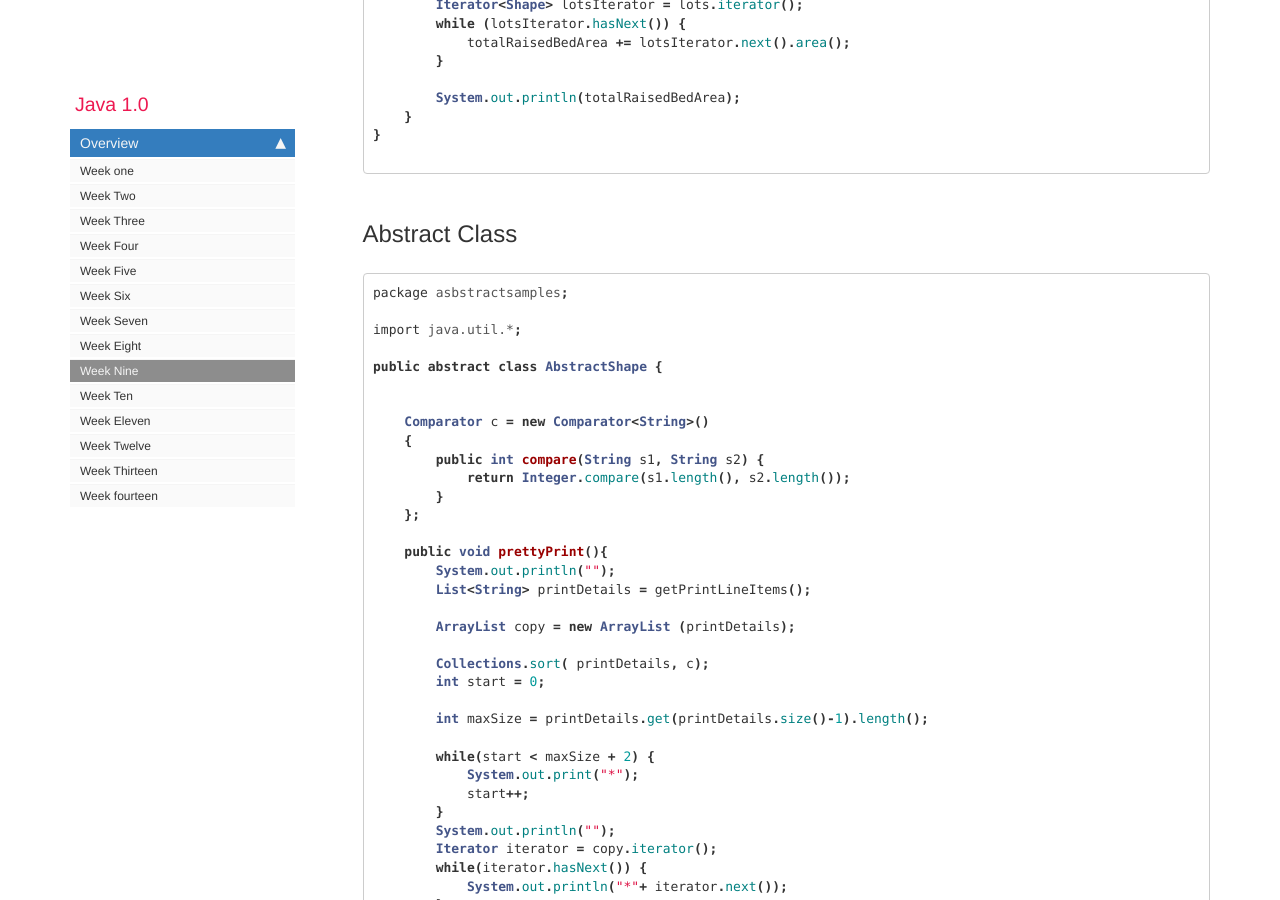
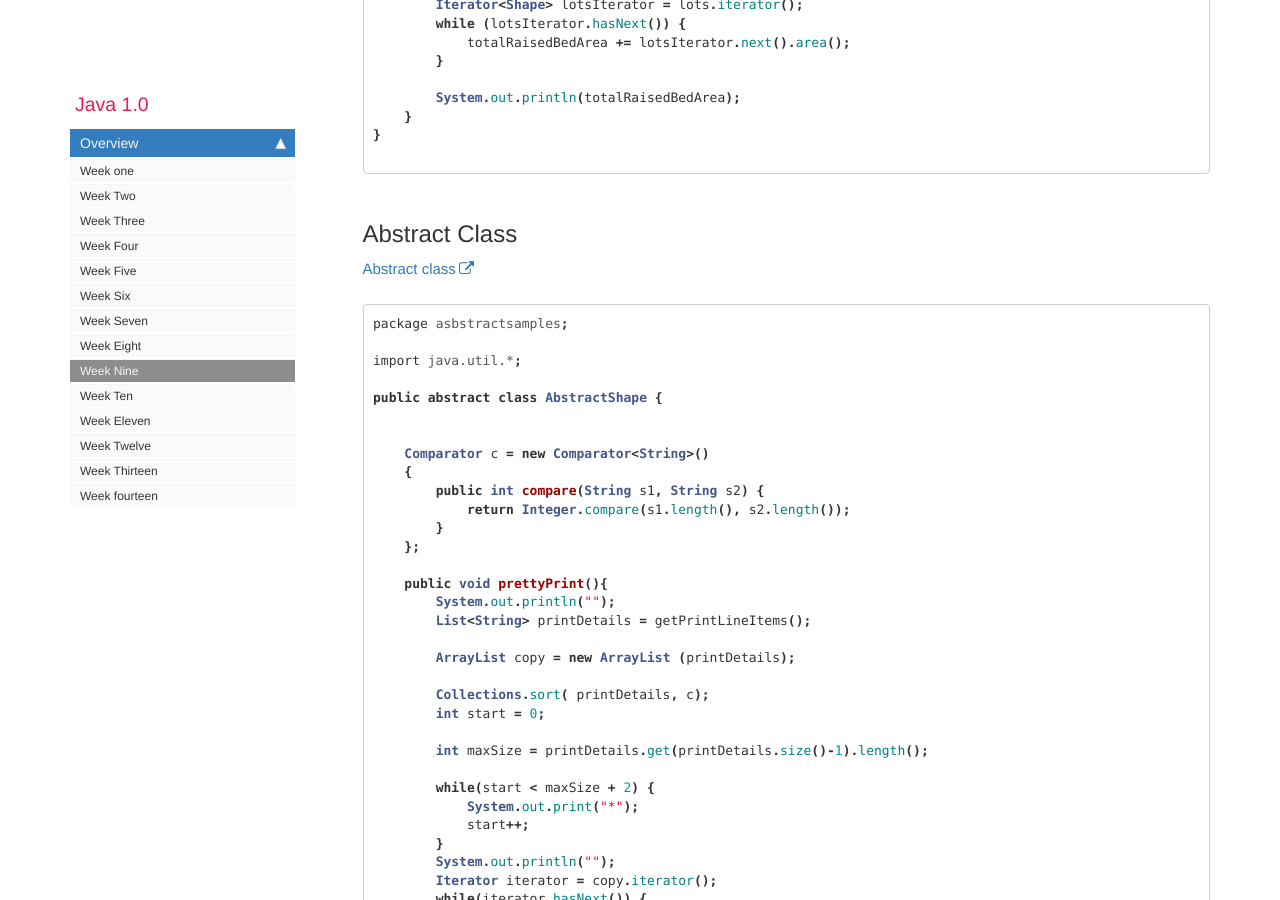
Before and after one commit to rambethina/java, a Jekyll site: the page built from pages/mydoc/mydoc_week_nine.md, in a window 1280 px wide and 900 px high, scrolled down 2052 px. Built offline with Jekyll 4.4.1, drawn with Linux system fonts in a browser that asks for light colours; comment, search, counter and statistics services are not loaded.

Commit message:
(docs) week 9

````diff
--- a/pages/mydoc/mydoc_week_nine.md
+++ b/pages/mydoc/mydoc_week_nine.md
@@ -109,6 +109,8 @@ public class InterfaceComplexMain {
 
 
 ## Abstract Class
+
+[Abstract class](https://www.w3schools.com/java/java_abstract.asp)
 
 ```java
 package asbstractsamples;
````
